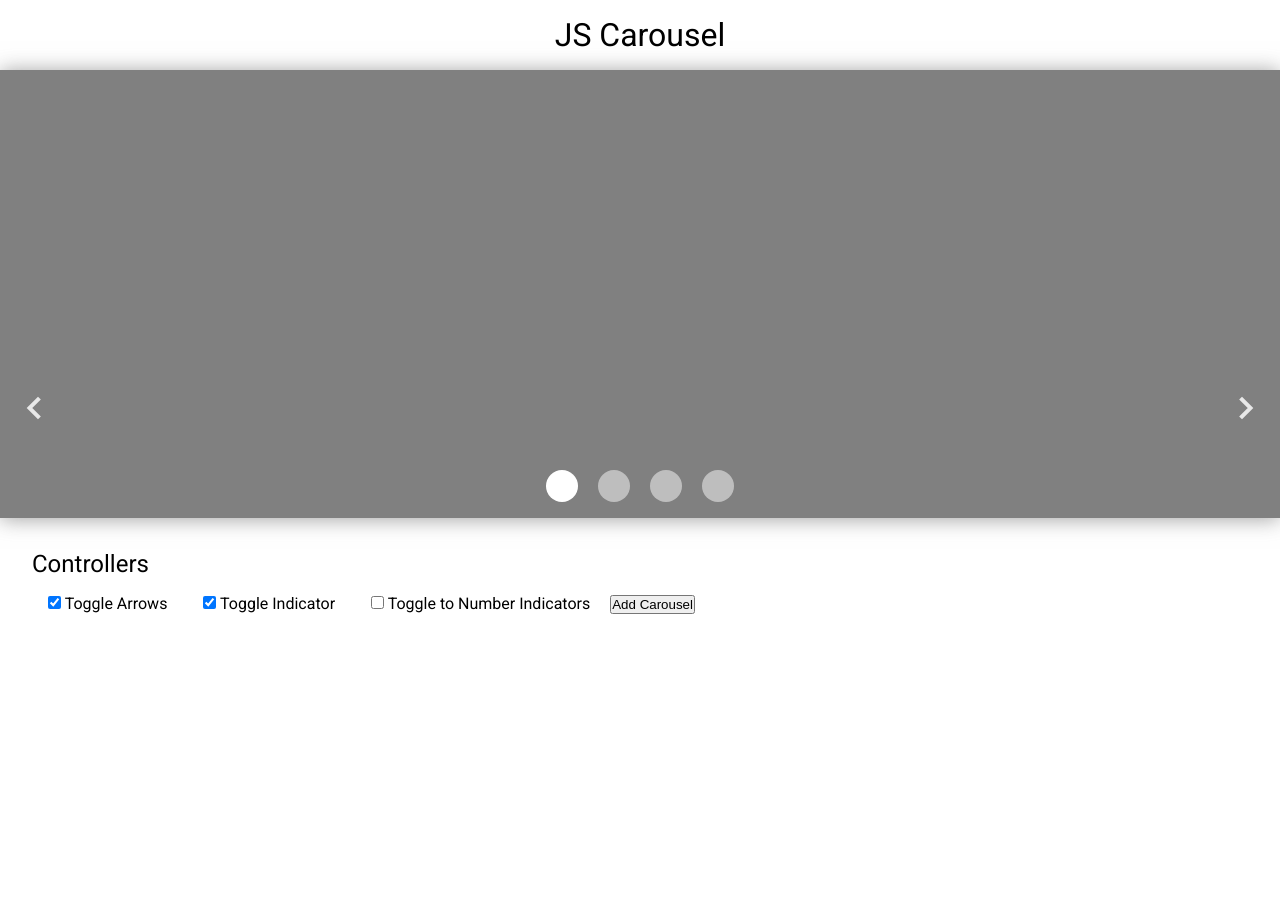
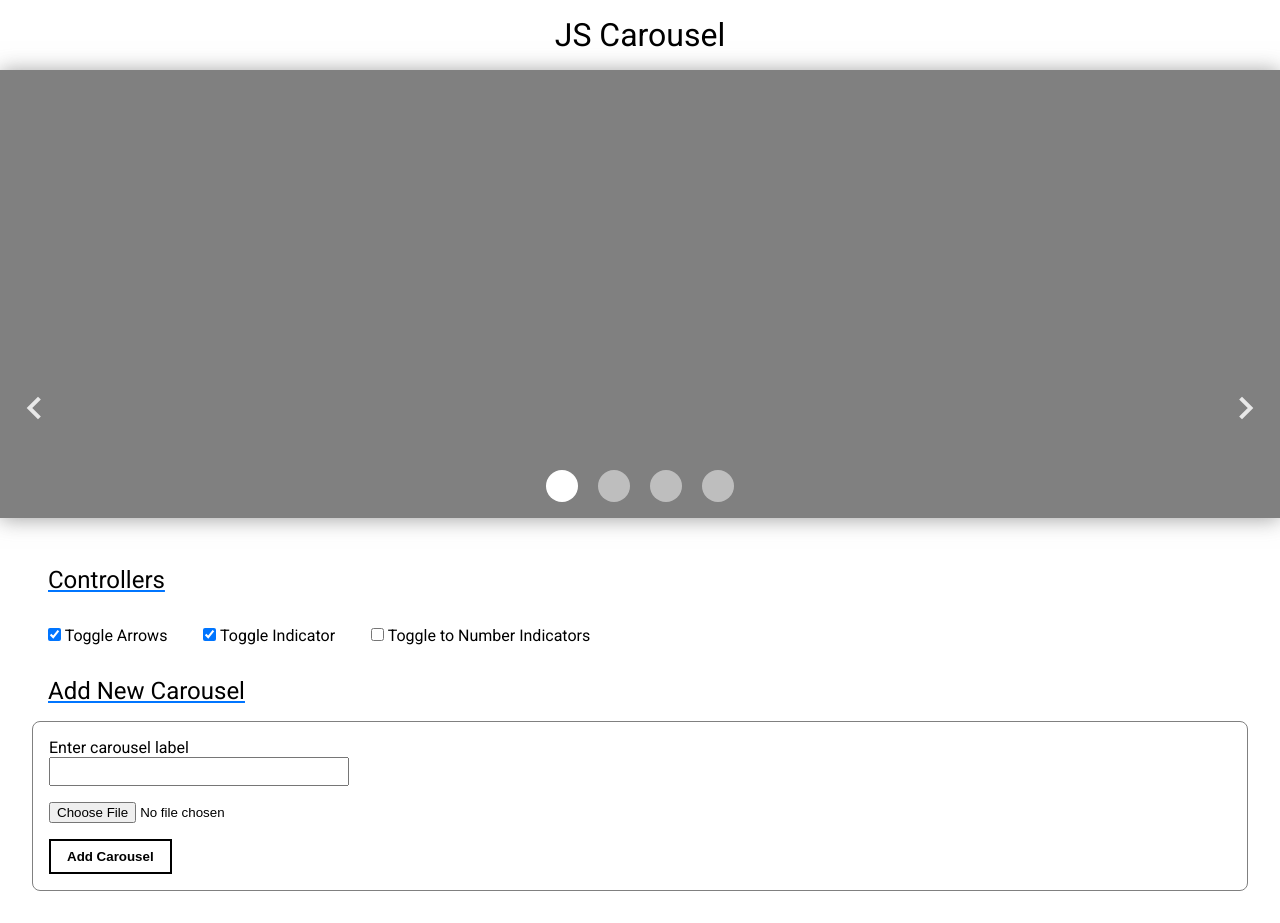
Before and after one commit to SujalXplores/JS-Carousel, a plain HTML site: page index.html in a window 1280 px wide. Before the commit the page ends 800 px from the top, so only its background shows below. Drawn offline with Linux system fonts and the light colour scheme.

Commit message:
✨ Add carousel form added

```diff
--- a/index.css
+++ b/index.css
@@ -11,10 +11,6 @@ body {
   height: 100%;
   font-family: "Roboto", sans-serif;
   scroll-behavior: smooth;
-}
-
-[role="button"] {
-  cursor: pointer;
 }
 
 a {
@@ -102,8 +98,47 @@ a {
 
 .controllers-header {
   font-weight: 500;
+  margin: 1rem;
+  text-decoration: underline;
+  text-decoration-color: #0075ff;
 }
 
 .carousel__controllers {
   padding: 2rem;
 }
+
+/* form */
+
+#add_carousel_form {
+  border: 1px solid hsl(0, 0%, 50%);
+  padding: 1rem;
+  border-radius: 0.5rem;
+}
+
+.form-group {
+  display: flex;
+  flex-direction: column;
+  flex-wrap: nowrap;
+  align-items: flex-start;
+  margin-bottom: 1rem;
+}
+
+#carousel_label_input {
+  padding: 0.3rem;
+  width: 100%;
+  max-width: 300px;
+}
+
+.add__carousel__btn {
+  cursor: pointer;
+  padding: 0.5rem 1rem;
+  border: 2px solid hsl(0, 0%, 0%);
+  background: transparent;
+  font-weight: 800;
+}
+
+.add__carousel__btn:hover {
+  border: 2px solid hsl(234, 67%, 41%);
+  background: hsl(0, 0%, 0%);
+  color: hsl(0, 0%, 100%);
+}
--- a/index.html
+++ b/index.html
@@ -59,7 +59,23 @@
                 <label for="toggle_number_indicator">Toggle to Number Indicators</label>
             </div>
 
-            <button type="button" id="add-carousel" onclick="addCarousel()">Add Carousel</button>
+            <!-- Add new carousel -->
+            <h1 class="controllers-header">Add New Carousel</h3>
+                <form onsubmit="event.preventDefault(); addCarousel(event);" id="add_carousel_form" autocomplete="off">
+
+                    <div class="form-group">
+                        <label for="carousel_label_input">Enter carousel label</label>
+                        <input type="text" id="carousel_label_input" required />
+                    </div>
+
+                    <div class="form-group">
+                        <input type="file" required id="carousel-upload-btn" accept="image/*" />
+                    </div>
+
+                    <button type="submit" id="add-carousel" class="add__carousel__btn">Add Carousel</button>
+
+                </form>
+
         </div>
 
     </section>
```
